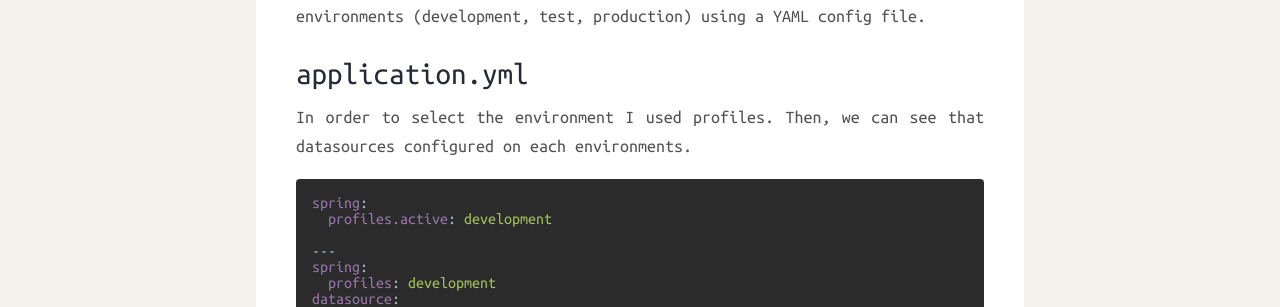
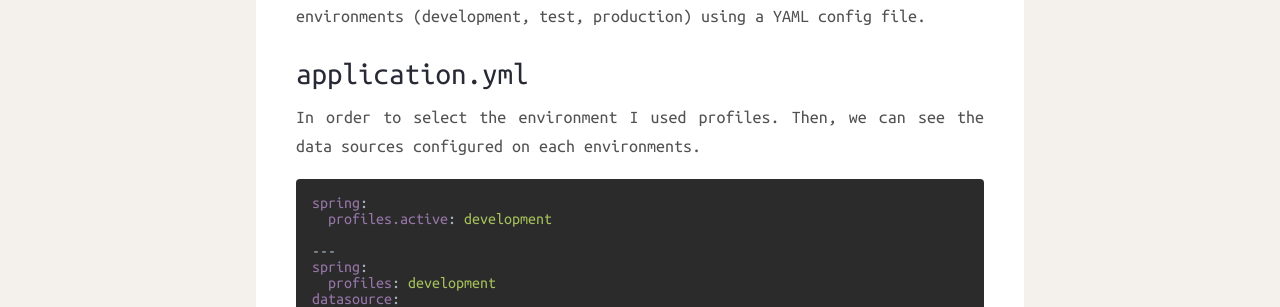
Before and after one commit to TheWeirdDev/theweirddev.github.io, a Jekyll site: the page built from _posts/2015-11-22-spring-yml-datasources.markdown, in a window 1280 px wide and 900 px high. Shown: the part 303-610 px from the top of the window. Built offline with Jekyll 4.4.1, drawn with Linux system fonts in a browser that asks for light colours; nearby versions of some CDN libraries; comment, search, counter and statistics services are not loaded.

Commit message:
typo 5 multiple datasources

```diff
--- a/_posts/2015-11-22-spring-yml-datasources.markdown
+++ b/_posts/2015-11-22-spring-yml-datasources.markdown
@@ -15,7 +15,7 @@ using a YAML config file.
 
 ## application.yml
 
-In order to select the environment I used profiles. Then, we can see that datasources configured on each
+In order to select the environment I used profiles. Then, we can see the data sources configured on each
 environments.
 
 {% highlight yaml%}
```
